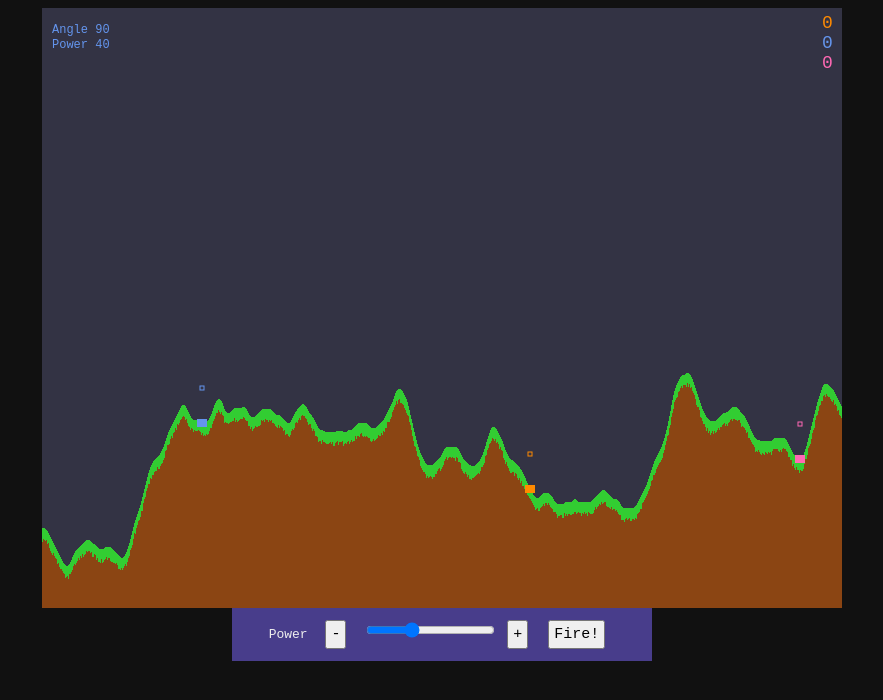
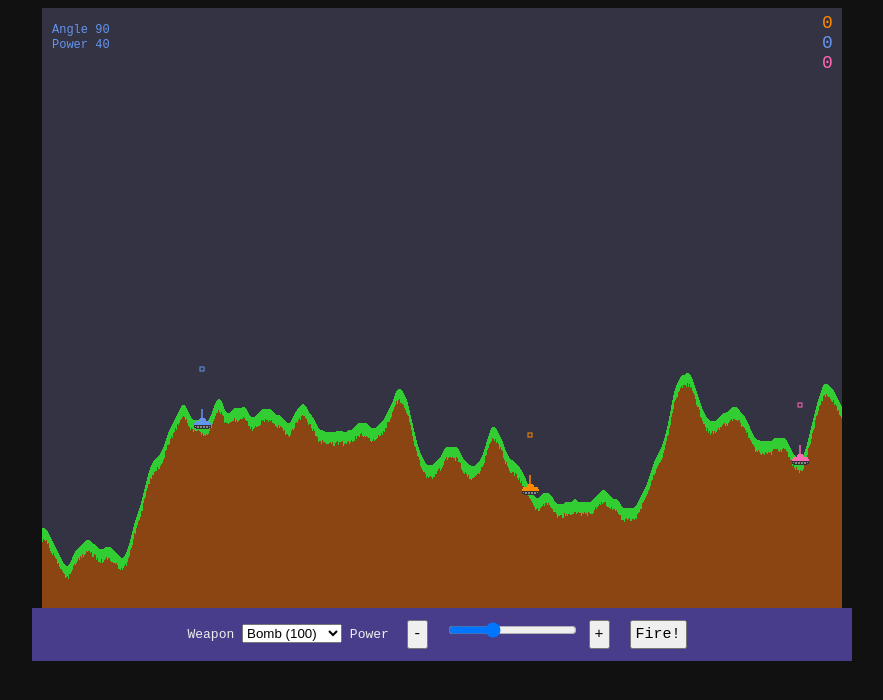
Before and after one commit to robclose/robclose, a plain HTML site: page index.html in a window 1280 px wide. Shown: the whole page, without its empty margins (198-1081 px from the left). Drawn offline with Linux system fonts and the light colour scheme.

Commit message:
weapon selection

```diff
--- a/index.html
+++ b/index.html
@@ -7,12 +7,12 @@
     canvas { background: #334; display: block; margin: 0 auto; }
     body { background: #111; color: #eee; font-family: monospace; text-align: center; }
     button {padding: 4px; margin: 2px 10px;font-size: 15px; font-family: monospace; }
-    div.controls {background-color: darkslateblue; margin: auto; width: 400px ;padding:10px; }
+    div.controls {background-color: darkslateblue; margin: auto; width: 800px ;padding:10px; }
   </style>
 </head>
 <body>
   <canvas id="terrainCanvas" width="800" height="600"></canvas>
-  <div class="controls" id="controls">Power <button id="powerminus" type="button">-</button>
+  <div class="controls" id="controls">Weapon <select name="weapon" id="weapon"><option value="one">One</option></select> Power <button id="powerminus" type="button">-</button>
     <input id='powerRange' type="range" min=0 max=120 /><button id="powerplus" type="button">+</button><button id="fire" type="button">Fire!</button></div>
   <div>
   <script src="tanks.js" ></script>
--- a/tanks.js
+++ b/tanks.js
@@ -13,6 +13,8 @@ let timestamp = 0;
 const gravity = 0.01;
 const colourSoil = "limegreen"
 const colourRock = "saddlebrown"
+const colourTankTrack = "#333333"
+const colourTankWheel = "#888888"
 const phase = {
   START_GAME: "start_game",
   START_TURN: "start_turn",
@@ -106,10 +108,11 @@ class Tank {
 	this.power = 40;
 	this.alive = true;
 	this.player = player;
+	this.radius = 6;
 	this.ammo = {
-		Laser: {stock: 3, burst: 15, timeout: 50, colour: "red", exRadius: 2, bRadius: 2, hasMass: false},
-		Bomb: {stock: 100, burst: 1, timeout: null, colour: "gold", exRadius: 20, bRadius: 3, hasMass: true},
-		BigBomb: {stock: 1, burst: 1, timeout: null, colour: "white", exRadius: 40, bRadius: 8, hasMass: true},
+		laser: {name: "Laser", stock: 3, burst: 15, timeout: 50, colour: "red", exRadius: 2, bRadius: 2, hasMass: false},
+		bomb: {name: "Bomb", stock: 100, burst: 1, timeout: null, colour: "gold", exRadius: 20, bRadius: 3, hasMass: true},
+		bigbomb: {name: "Big Bomb", stock: 1, burst: 1, timeout: null, colour: "white", exRadius: 40, bRadius: 8, hasMass: true},
 		};
 	}
 
@@ -131,8 +134,26 @@ class Tank {
 			this.fall();
 			ctx.fillStyle = this.player.pColour.colour;
 			ctx.strokeStyle= this.player.pColour.colour;
-			ctx.fillRect(this.x - 5, this.y - 4, 10, 8);
-			ctx.strokeRect(this.x + 35 * Math.cos(this.angle) - 2, this.y - 35 * Math.sin(this.angle) - 2, 4, 4 )
+			ctx.fillRect(this.x - 2, this.y - 5, 5, 1);
+			ctx.fillRect(this.x - 3, this.y - 4, 7, 2);
+			ctx.fillRect(this.x - 7, this.y - 2, 15, 2);
+			ctx.fillRect(this.x - 8, this.y, 17, 3);
+			ctx.fillStyle = colourTankTrack;
+			ctx.fillRect(this.x - 8, this.y + 2, 17, 3);
+			ctx.fillRect(this.x - 6, this.y + 5, 13, 1);
+			ctx.fillStyle = colourTankWheel;
+			ctx.fillRect(this.x - 7, this.y + 3, 1, 1);
+			ctx.fillRect(this.x - 5, this.y + 3, 2, 2);
+			ctx.fillRect(this.x - 2, this.y + 3, 2, 2);
+			ctx.fillRect(this.x + 1, this.y + 3, 2, 2);
+			ctx.fillRect(this.x + 4, this.y + 3, 2, 2);
+			ctx.fillRect(this.x + 7, this.y + 3, 1, 1);
+			ctx.beginPath();
+			ctx.moveTo( this.x, this.y - 4);
+			ctx.lineTo(this.x + 10 * Math.cos(this.angle), this.y - 4 - 10 * Math.sin(this.angle));
+			ctx.closePath();
+			ctx.stroke();
+			ctx.strokeRect(this.x + 50 * Math.cos(this.angle) - 2, this.y - 4 - 50 * Math.sin(this.angle) - 2, 4, 4 )
 
 		}
 	}
@@ -140,8 +161,7 @@ class Tank {
 	fire(projectile, number = 0) {
 		game.state = phase.FIRING;
 		let proj = this.ammo[projectile];
-		proj.stock--;
-		bombs.push(new Bomb(this, proj));
+		bombs.push(new Bomb(this, proj ));
 		number++;
 		if (number < proj.burst) { setTimeout( () => {
 			this.fire(projectile, number);
@@ -173,8 +193,9 @@ class Bomb {
 		this.bRadius = ammo.bRadius;
 		this.hasMass = ammo.hasMass;
 		this.colour = ammo.colour;
-		this.vx = tank.power * Math.cos(tank.angle) / 20;
-		this.vy = -1 * tank.power * Math.sin(tank.angle) / 20;
+		this.power = ammo.hasMass ? tank.power : 80;
+		this.vx = this.power * Math.cos(tank.angle) / 20;
+		this.vy = -1 * this.power * Math.sin(tank.angle) / 20;
 	}
 
 	update () {
@@ -182,12 +203,18 @@ class Bomb {
 		let iCol = Math.floor(this.x);
 		if (terrainMap[iCol].collisionAt(Math.floor(this.y))) {
 					explosions.push(new Explosion(this));
-
 			}
 
 		this.x += this.vx;
 		this.y += this.vy;
 		if (this.hasMass) { this.vy += gravity; }
+
+		let otherTanks = tanks.filter( t => t.player !== this.player);
+		if (otherTanks.some( t =>
+					Math.sqrt((this.x - t.x)**2 + (this.y - t.y)**2) < this.bRadius + t.radius
+		)) {
+			explosions.push(new Explosion(this));
+		}
 
 		bombs = bombs.filter((b) => b.x > 0 && b.x < canvas.width &&
 																b.y < canvas.height && (b.y > 0 || this.hasMass));
@@ -248,7 +275,7 @@ class Explosion {
 
 	explode () {
 		tanks.forEach( (t) => {
-				if (Math.sqrt((this.x - t.x)**2 + (this.y - t.y)**2) < this.radius) {
+				if (Math.sqrt((this.x - t.x)**2 + (this.y - t.y)**2) < this.radius + t.radius) {
 					for (let i = 0; i < 20 ; i++) {
 						particles.push(new Particle(t, this));
 					}
@@ -357,6 +384,16 @@ if (game.state == phase.START_GAME) {
     case phase.START_TURN:
     	document.getElementById('controls').style.display="";
     	document.getElementById('powerRange').value = tanks[game.ActivePlayer].power;
+    	let weapon = document.getElementById('weapon');
+    	weapon.options.length = 0;
+    	Object.entries(tanks[game.ActivePlayer].ammo).forEach (a => {
+    		if (a[1].stock > 0) {
+    			weapon.add(new Option(`${a[1].name} (${a[1].stock})`, a[0] ));
+    		}
+    		weapon.value = "bomb";
+
+    	});
+
     	game.state = phase.AIMING;
     	timestamp = time;
    	break;
@@ -429,7 +466,9 @@ function setupButtons () {
   });
 
 	document.getElementById('fire').addEventListener( "click", (e) => {
-		tanks[game.ActivePlayer].fire("Laser");
+		let weapon = document.getElementById("weapon");
+		tanks[game.ActivePlayer].fire(weapon.value);
+		tanks[game.ActivePlayer].ammo[weapon.value].stock--;
 		document.getElementById('controls').style.display="none";
 	});
 
```
